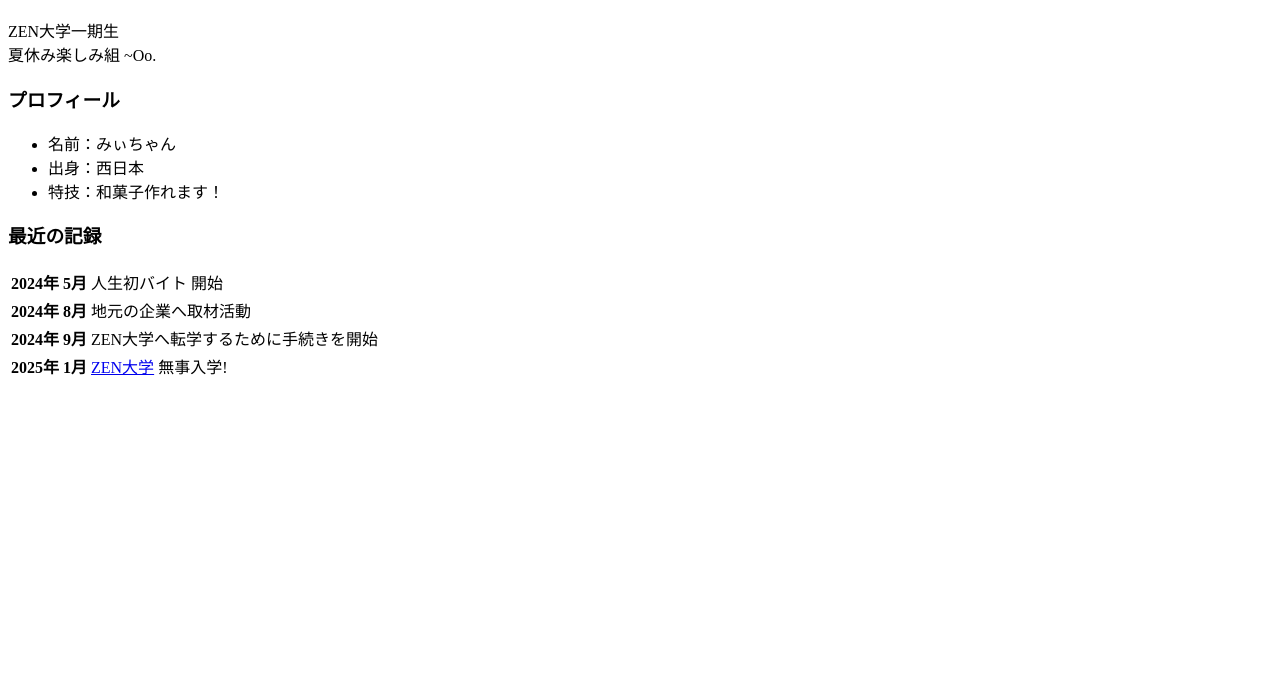
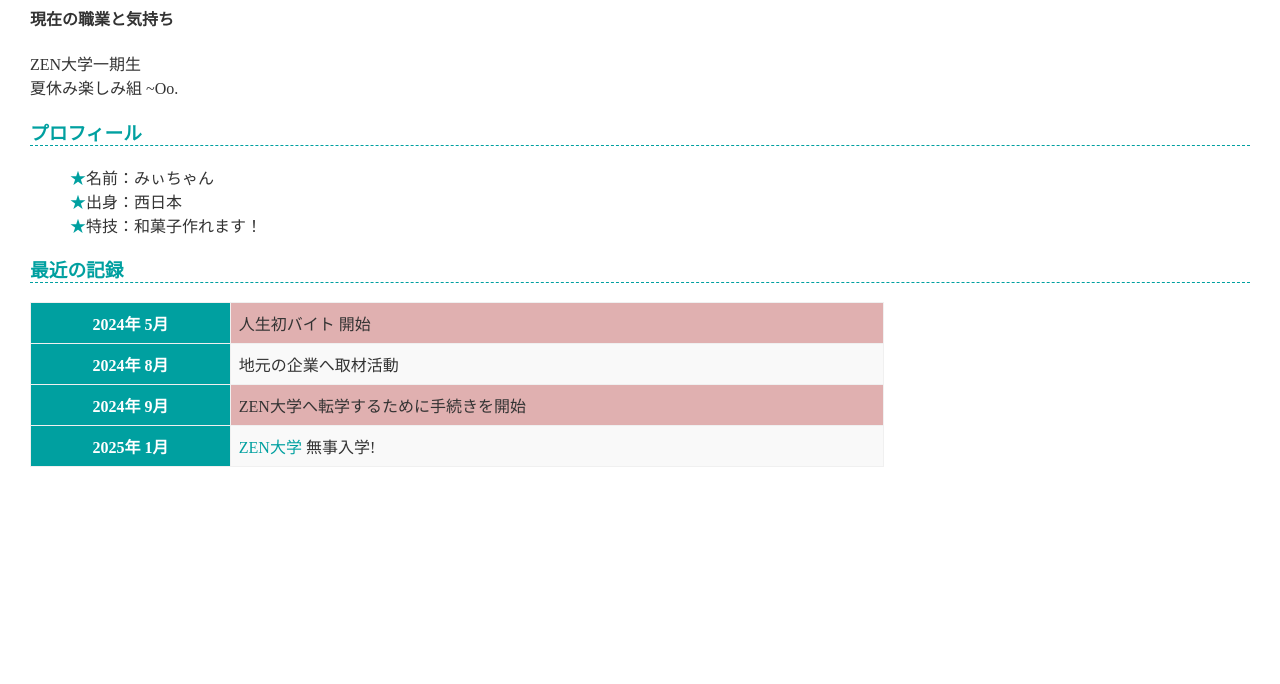
Before and after one commit to Zmchan01/Zmchan01.github.io, a plain HTML site: page index.html in a window 1280 px wide. Shown: the part 116-800 px from the top of the page. Drawn offline with Linux system fonts and the light colour scheme.

Commit message:
HTMLを作成

```diff
--- a/自己紹介.html
+++ b/index.html
@@ -3,7 +3,7 @@
   <head>
     <meta charset="utf-8">
     <meta name="viewport" content="width=device-width, initial-scale=1">
-    <link href="自己紹介.css" rel="stylesheet">
+    <link href="style.css" rel="stylesheet">
     <title>自己紹介ページ</title>
   </head>
   <body>
```
